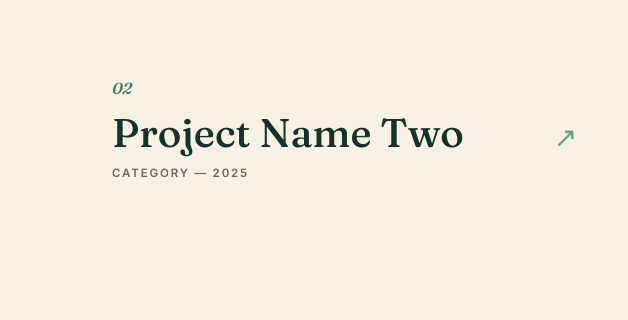
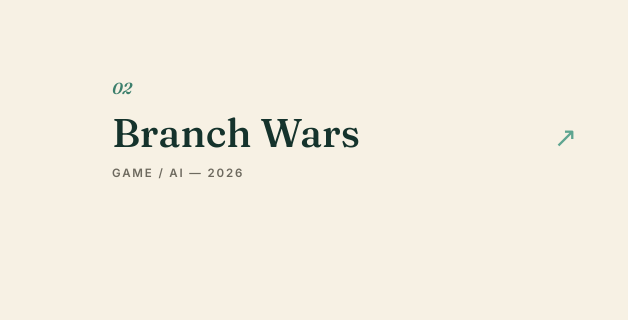
Before and after one commit to imansived/portfolio-website, a website built with Vite: page index.html in a window 1280 px wide. Shown: the part 2875-3195 px from the top of the page, 0-628 px from the left. Built offline with nearby package versions, Linux system fonts and the light colour scheme.

Commit message:
Add Branch Wars as project two
Replaced placeholder with real project: name, category, and modal
copy (overview, challenges, results) pulled precisely from the
project's own README.

```diff
--- a/index.html
+++ b/index.html
@@ -97,7 +97,7 @@
           </div>
         </article>
 
-        <article class="project project--side reveal" data-project="1" tabindex="0" role="button" aria-haspopup="dialog" aria-label="Open details for Project Name Two">
+        <article class="project project--side reveal" data-project="1" tabindex="0" role="button" aria-haspopup="dialog" aria-label="Open details for Branch Wars">
           <div class="project-inner">
             <div class="project-art" style="aspect-ratio:772/846;">
               <video class="project-video" src="/projects/project-two-demo.mp4" autoplay muted loop playsinline></video>
@@ -114,8 +114,8 @@
             </div>
             <div class="project-meta">
               <span class="project-index">02</span>
-              <h3 class="project-name">Project Name Two <span class="project-arrow">↗</span></h3>
-              <p class="project-sub">Category — 2025</p>
+              <h3 class="project-name">Branch Wars <span class="project-arrow">↗</span></h3>
+              <p class="project-sub">Game / AI — 2026</p>
             </div>
           </div>
         </article>
--- a/src/main.js
+++ b/src/main.js
@@ -61,13 +61,13 @@ const PROJECTS = [
     results: 'Two frontends (Next.js and Streamlit) share one backend and a single orchestrator (`backend/app/orchestrator.py`), so they can’t drift out of sync. The API key never reaches the browser — requests are proxied server-side — with the backend on Railway and the frontend on Vercel.'
   },
   {
-    cat: 'Category',
-    name: 'Project Name Two',
-    overview: 'Placeholder overview — one or two sentences on what this project is and why you built it.',
-    role: 'Placeholder role — e.g. Sole designer & developer, or your part in a team project.',
-    tools: ['Python', 'Pandas', 'Matplotlib'],
-    challenges: 'Placeholder — the trickiest problem you ran into and how you approached it.',
-    results: 'Placeholder — the outcome, what you learned, or impact it had.'
+    cat: 'Game / AI',
+    name: 'Branch Wars',
+    overview: '“A 2048-style tile-merging game themed around the Indian engineering ‘branch wars’ — merge your way from Civil up through Mech, Instru, E&TC, Robotics, AI&DS, IT, and finally CS.” Merge two CS tiles and “placement season” triggers, revealing your final outcome.',
+    role: 'Solo build — game design, mechanics, and the AI solver.',
+    tools: ['React', 'Vite', 'Web Audio API', 'Vitest'],
+    challenges: 'Building an AI solver using expectimax search — the same algorithm family as classic 2048 AIs. Max nodes evaluate all four directional moves while chance nodes average outcomes across possible tile spawns, with search depth adapting to board density. The evaluator balances four heuristics: empty-cell count, monotonicity, smoothness, and corner-anchoring.',
+    results: 'Kept game and AI logic framework-agnostic — `game/` and `ai/` have zero React dependencies, with all state centralized in one `useGameState.js` hook. Sound effects are fully synthesized through the Web Audio API rather than loaded audio files.'
   },
   {
     cat: 'Category',
```
